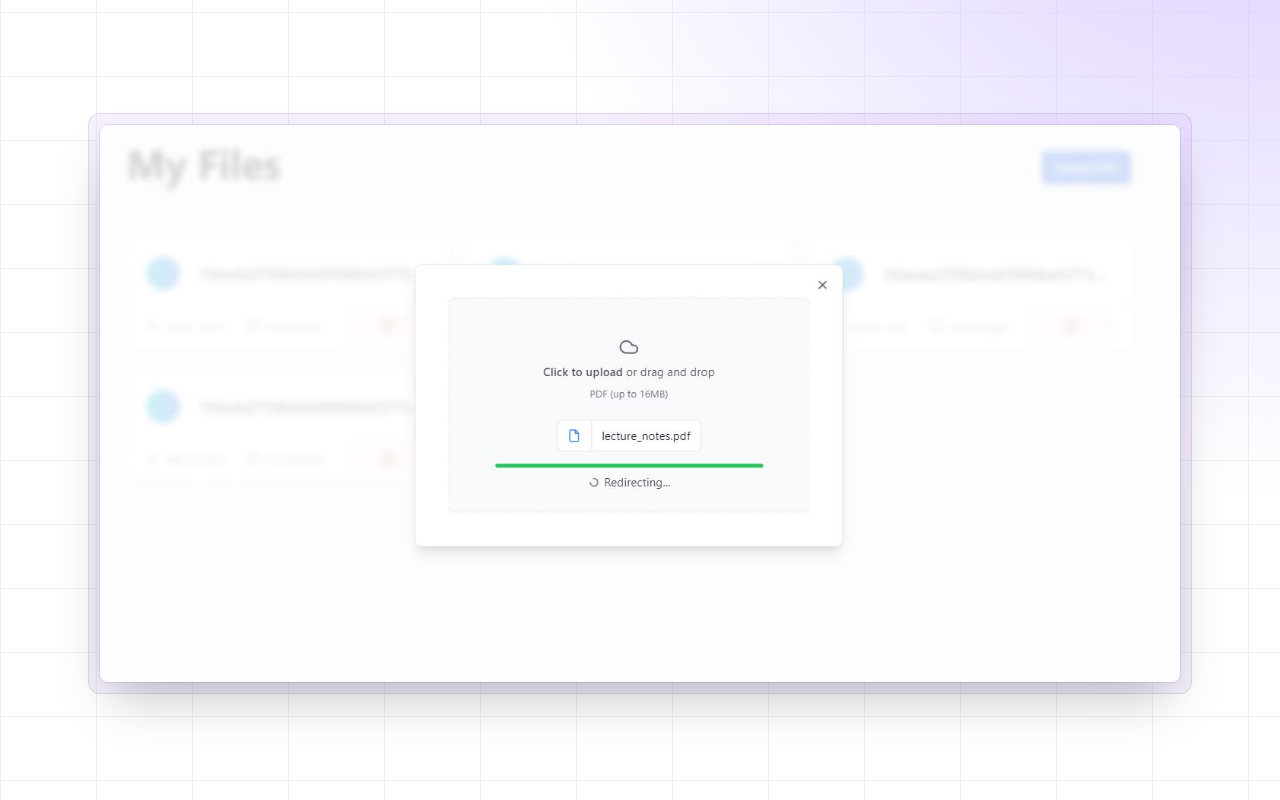
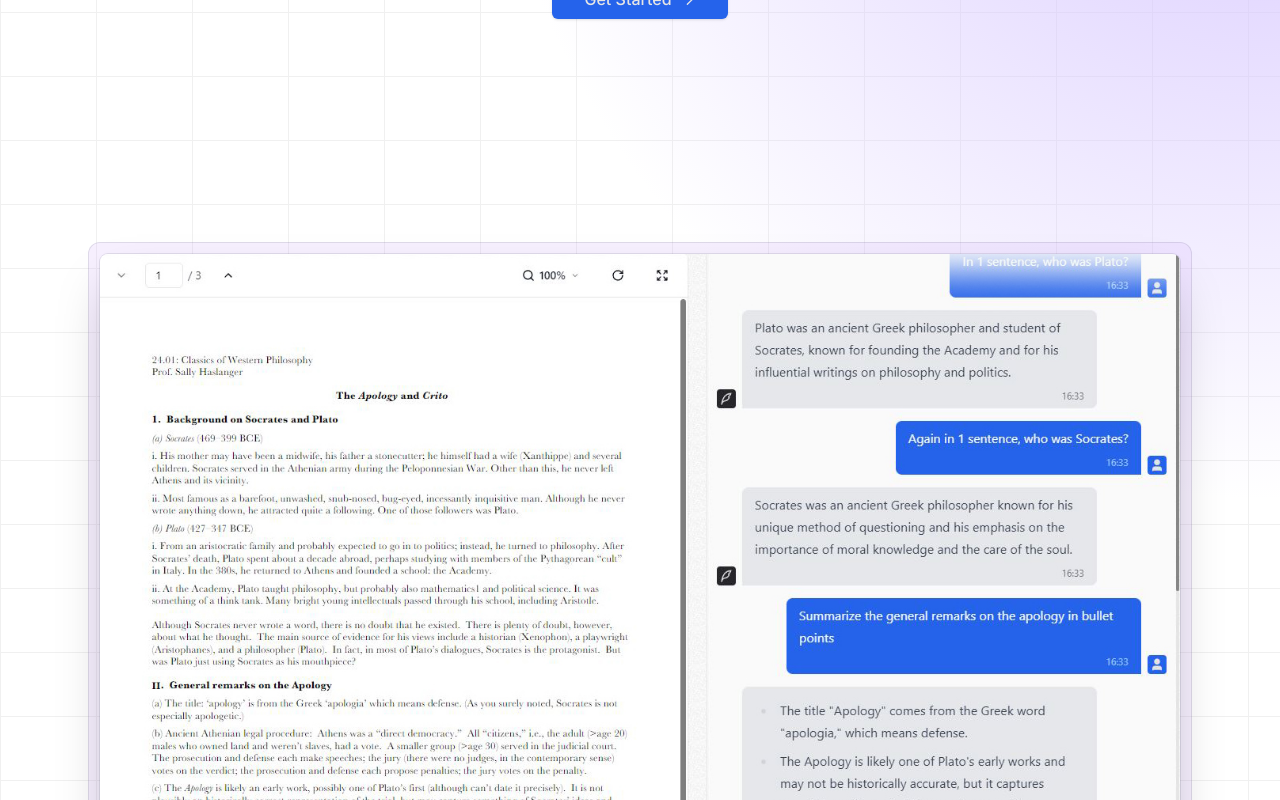
Before and after one commit to tonishantyadav/klipp, a Next.js app: page / in a window 1280 px wide. Shown: the part 500-1300 px from the top of the page. Built offline with nearby package versions, Linux system fonts and the light colour scheme.

Commit message:
Change homepage showcase image

```diff
--- a/src/app/page.tsx
+++ b/src/app/page.tsx
@@ -3,7 +3,7 @@ import { Button } from '@/components/ui/button'
 import { ArrowRightIcon } from '@radix-ui/react-icons'
 import Image from 'next/image'
 import Link from 'next/link'
-import fileUploadPreview from '../../public/file-upload-preview.jpg'
+import dashboardPreview from '../../public/dashboard-preview.jpg'
 
 const HomePage = () => {
   return (
@@ -50,12 +50,13 @@ const MainSection = () => {
   return (
     <div className="m-2 rounded-xl bg-purple-300/20 p-3 ring-1 ring-inset ring-gray-900/10">
       <Image
-        src={fileUploadPreview}
-        alt="File preiview upload true"
+        className="rounded-lg shadow-2xl ring-1 ring-gray-900/10"
+        src={dashboardPreview}
+        alt="Dashboard preiview showcase"
         width={1364}
         height={866}
         quality={100}
-        className="rounded-lg shadow-2xl ring-1 ring-gray-900/10"
+        priority
       />
     </div>
   )
```
Also changed, not shown: public/dashboard-preview.jpg (added).
